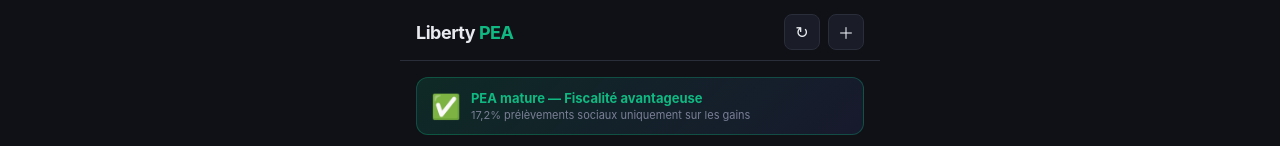
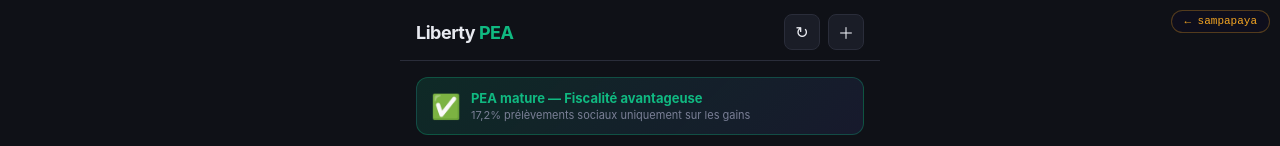
Before and after one commit to kurusokey/liberty-pea, a website: page index.html in a window 1280 px wide. Shown: the top 146 px of the page. Drawn offline with nearby package versions, Linux system fonts and the light colour scheme.

Commit message:
Add 'back to sampapaya' link

```diff
--- a/index.html
+++ b/index.html
@@ -1261,5 +1261,6 @@ if ('serviceWorker' in navigator) {
   window.addEventListener('load', () => navigator.serviceWorker.register('./sw.js').catch(() => {}));
 }
 </script>
+  <a href="https://sampapaya.com" aria-label="Retour à sampapaya.com" style="position:fixed;top:10px;right:10px;z-index:9999;background:rgba(15,15,30,0.85);color:#F5A623;padding:5px 12px;border-radius:999px;font:500 11px/1 'JetBrains Mono',ui-monospace,monospace;text-decoration:none;border:1px solid rgba(245,166,35,0.3);-webkit-backdrop-filter:blur(8px);backdrop-filter:blur(8px);">← sampapaya</a>
 </body>
 </html>
```
